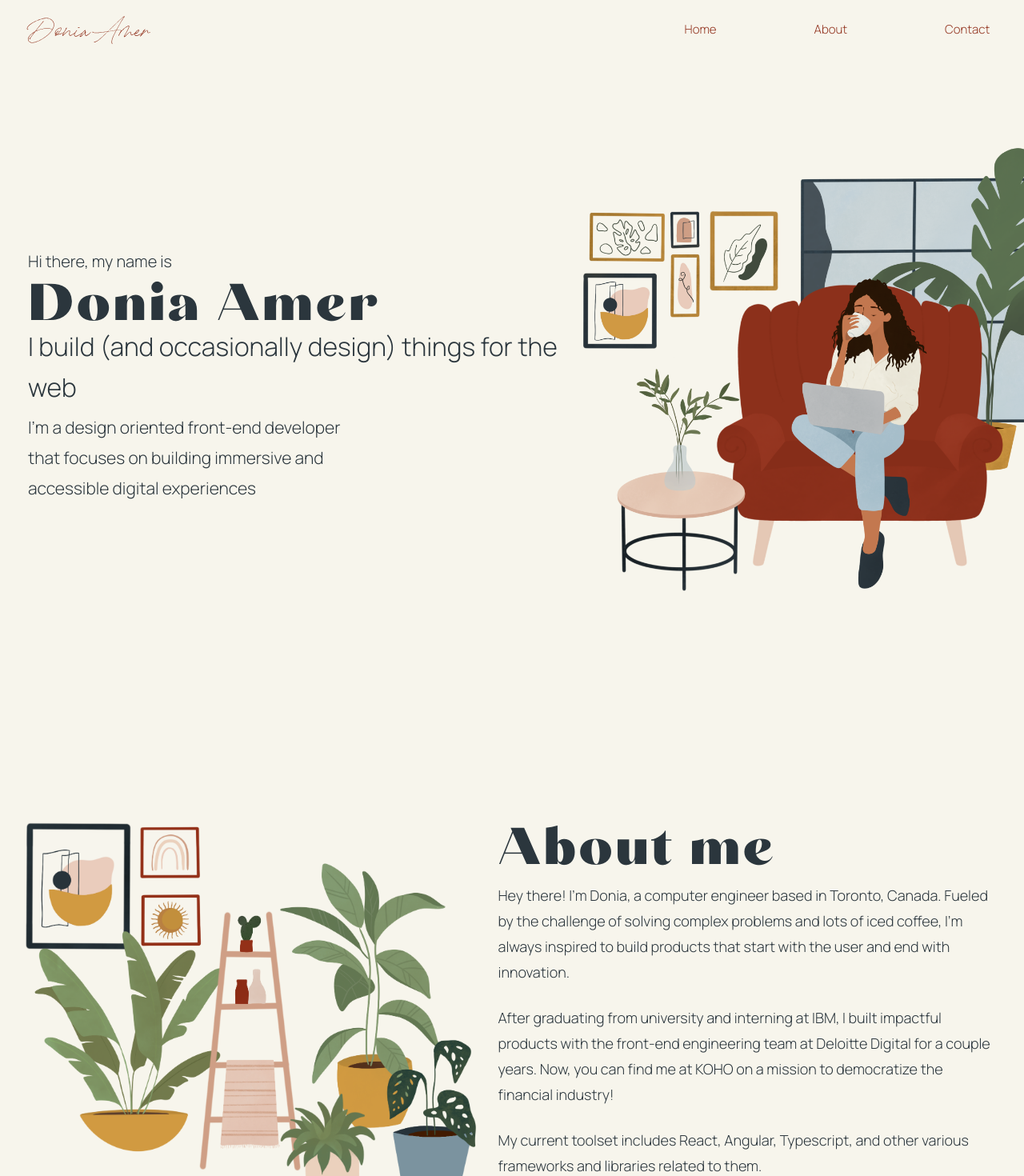
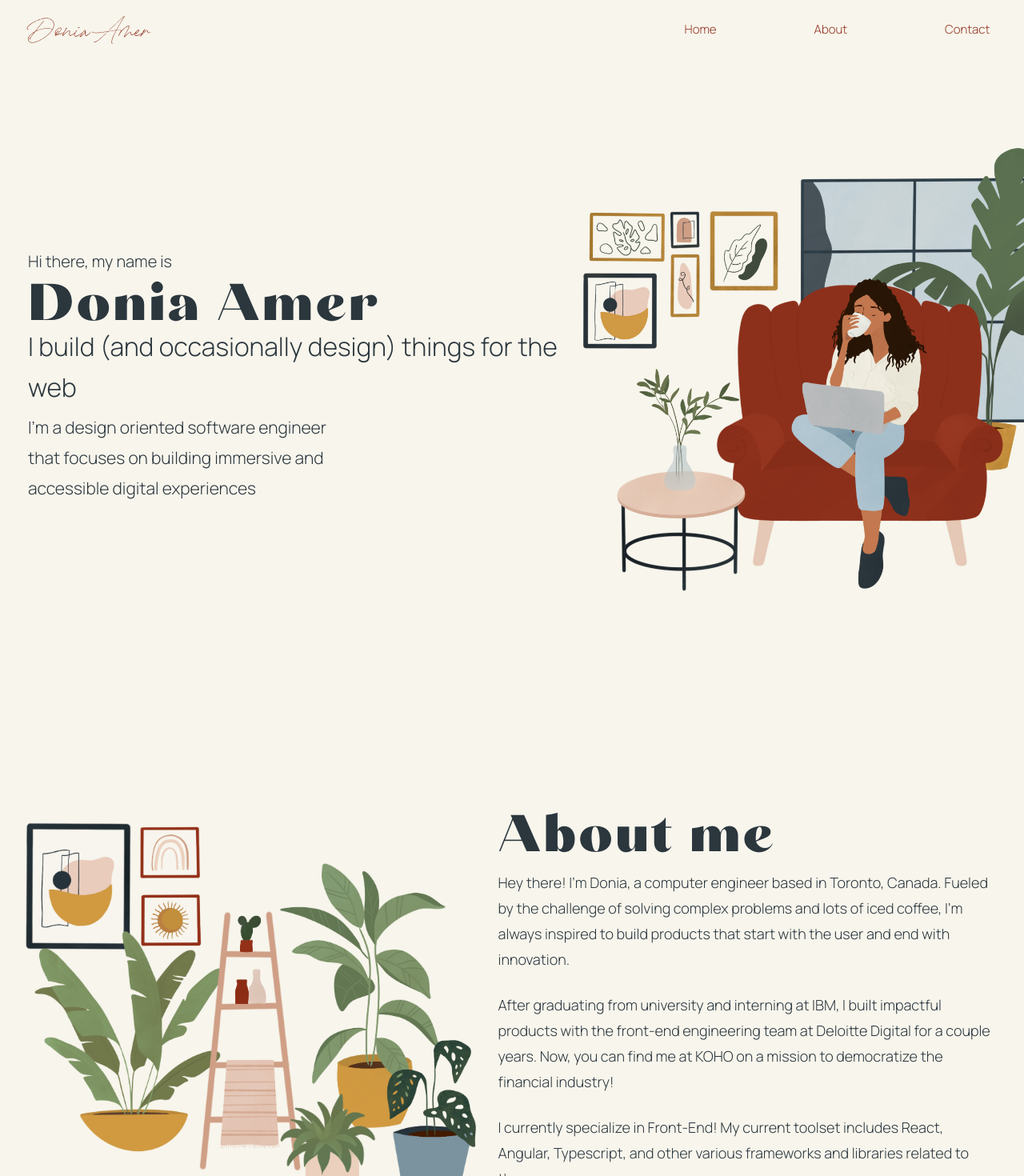
Before and after one commit to doniawamer/website3.0, a React (Create React App) app: page / in a window 1280 px wide. Shown: the top 1470 px of the page at 80% size. Built offline with nearby package versions, Linux system fonts and the light colour scheme.

Commit message:
Update copy.js

```diff
--- a/src/assets/fonts/copy/copy.js
+++ b/src/assets/fonts/copy/copy.js
@@ -7,14 +7,14 @@ let copy = {
         "PreTitle": "Hi there, my name is",
         "Title": "Donia Amer",
         "Subtitle": "I build (and occasionally design) things for the web",
-        "Blurb": "I’m a design oriented front-end developer that focuses on building immersive and accessible digital experiences"
+        "Blurb": "I’m a design oriented software engineer that focuses on building immersive and accessible digital experiences"
     },
     "About": {
         "Title": "About me",
         "Body": [
             "Hey there! I’m Donia, a computer engineer based in Toronto, Canada. Fueled by the challenge of solving complex problems and lots of iced coffee, I’m always inspired to build products that start with the user and end with innovation.",
             "After graduating from university and interning at IBM, I built impactful products with the front-end engineering team at Deloitte Digital for a couple years. Now, you can find me at KOHO on a mission to democratize the financial industry!",
-            "My current toolset includes React, Angular, Typescript, and other various frameworks and libraries related to them. "
+            "I currently specialize in Front-End! My current toolset includes React, Angular, Typescript, and other various frameworks and libraries related to them. "
         ]
     },
     "Projects": {
```
